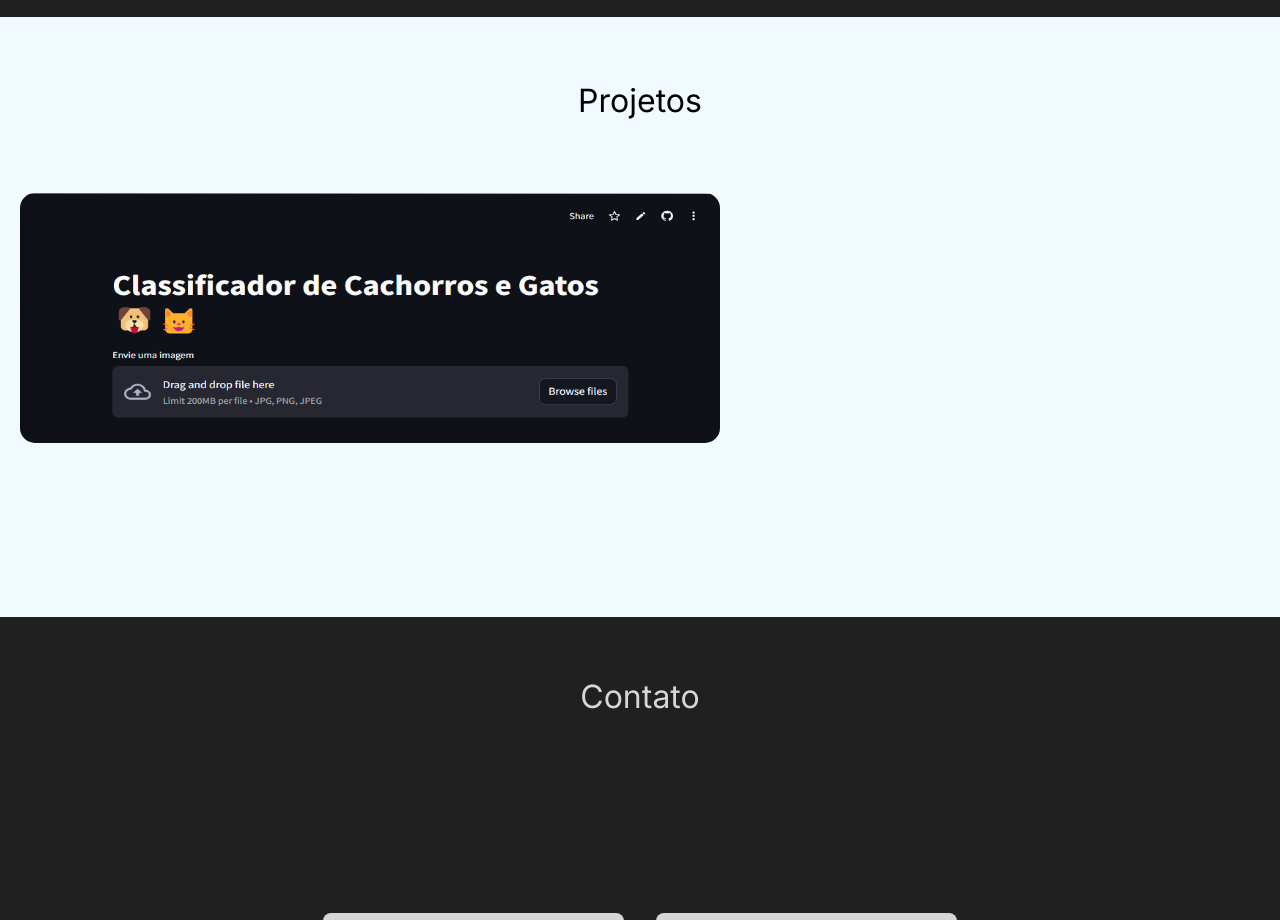
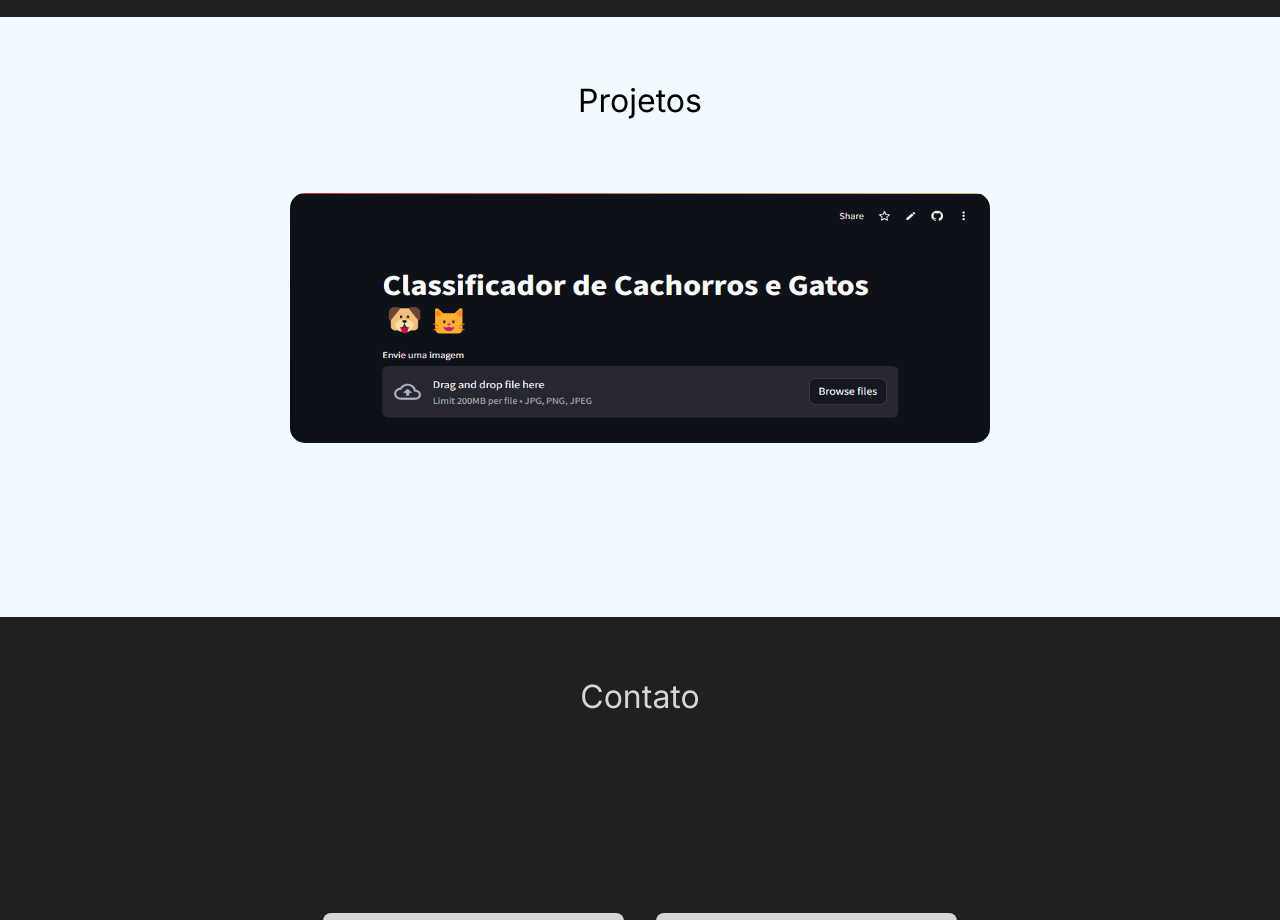
Before and after one commit to MateusBVieiraD/Portolio-Web, a plain HTML site: page index.html in a window 1280 px wide. Shown: the part 1662-2582 px from the top of the page. Drawn offline with nearby package versions, Linux system fonts and the light colour scheme.

Commit message:
Correção de display

```diff
--- a/css/style.css
+++ b/css/style.css
@@ -381,8 +381,11 @@ h1 {
 
 .projetos{
   height: 100%;
-  display: grid;
-  grid-template-columns: 1fr 1fr;
+  display: flex;
+  justify-content: center;
+  align-items: center;
+  /* display: grid;
+  grid-template-columns: 1fr 1fr; */
   padding: 20px;
 }
 
```
